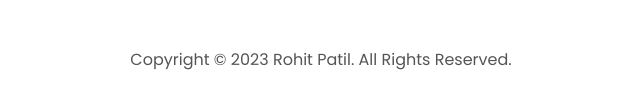
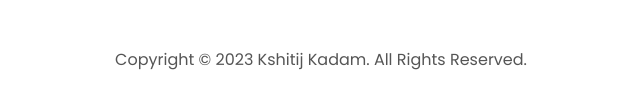
Before and after one commit to kshitij2233/PFolio, a plain HTML site: page index.html in a window 1280 px wide. Shown: the part 4376-4485 px from the top of the page, 319-959 px from the left. Drawn offline with Linux system fonts and the light colour scheme; files whose address does not match are found by name.

Commit message:
Update index.html

```diff
--- a/index.html
+++ b/index.html
@@ -261,7 +261,7 @@
         </ul>
       </div>
     </nav>
-    <p>Copyright &#169; 2023 Rohit Patil. All Rights Reserved.</p>
+    <p>Copyright &#169; 2023 Kshitij Kadam. All Rights Reserved.</p>
   </footer>
   <script src="script.js"></script>
 </body>
```
